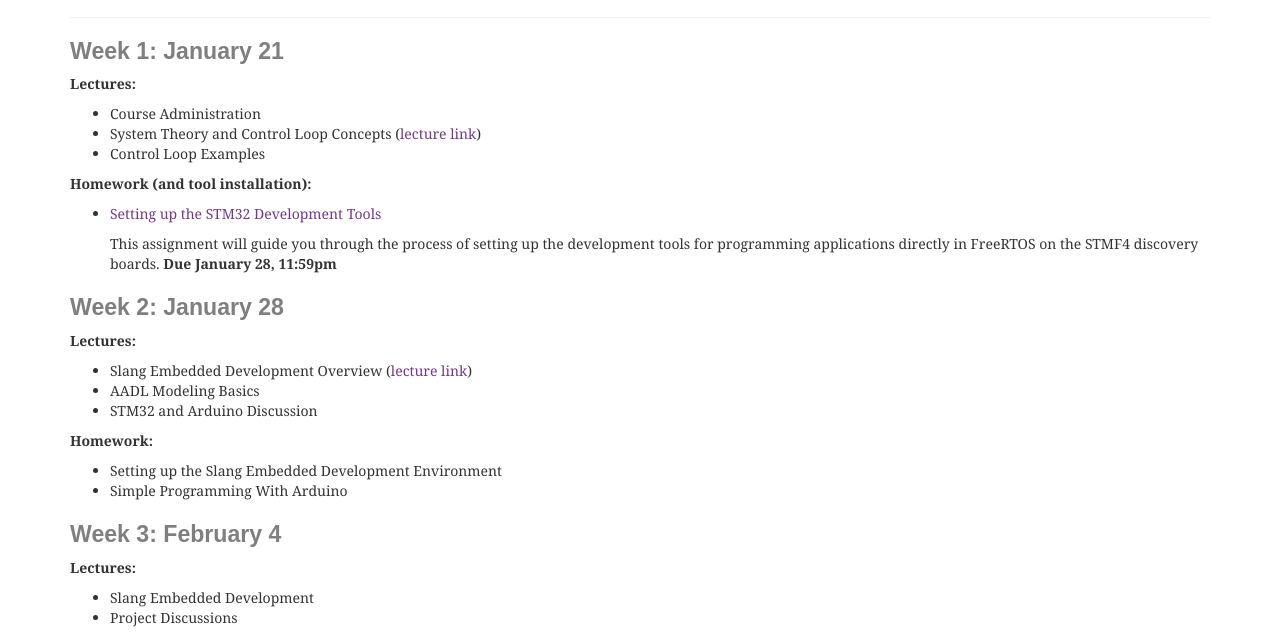
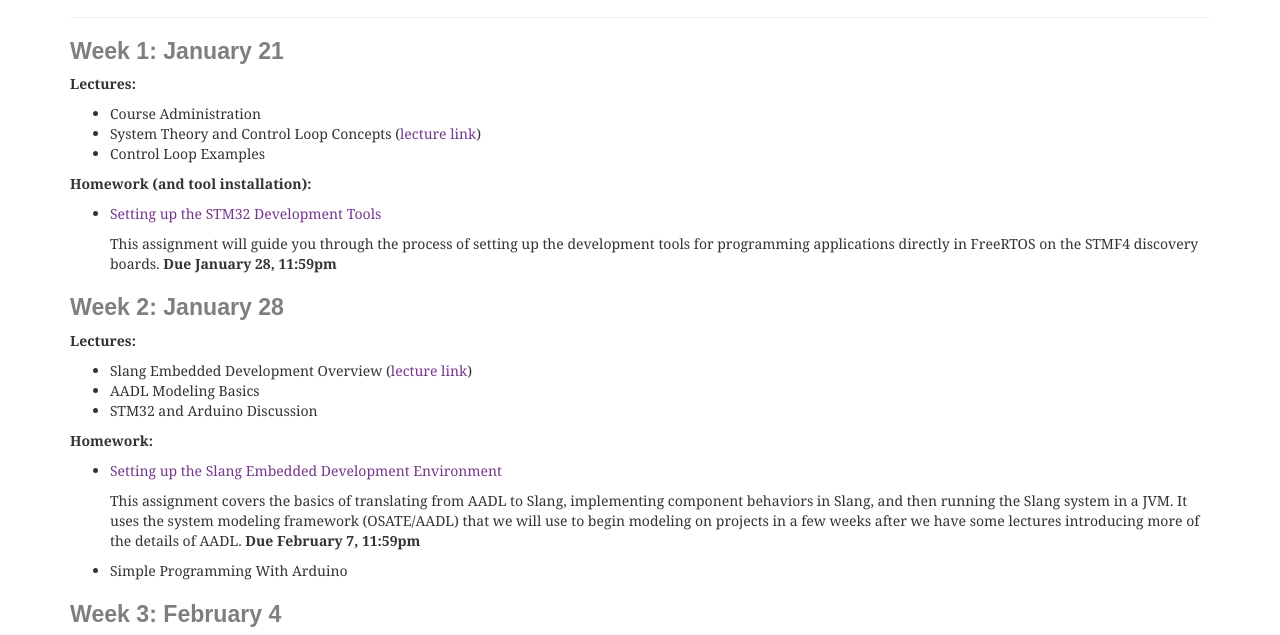
Before and after one commit to santoslab/gh-pages-890-s19, a plain HTML site: page schedule.html in a window 1280 px wide. Shown: the part 157-792 px from the top of the page. Drawn offline with Linux system fonts and the light colour scheme; a web font is replaced by a local one.

Commit message:
Updated.

```diff
--- a/schedule.html
+++ b/schedule.html
@@ -125,9 +125,17 @@ on the STMF4 discovery boards.  <strong>Due January 28, 11:59pm</strong></p>
 <li>STM32 and Arduino Discussion</li>
 </ul>
 <p><strong>Homework:</strong></p>
-<ul class="simple">
-<li>Setting up the Slang Embedded Development Environment</li>
-<li>Simple Programming With Arduino</li>
+<ul>
+<li><p class="first"><a class="reference external" href="https://k-state.instructure.com/courses/74651/assignments/804992">Setting up the Slang Embedded Development Environment</a></p>
+<p>This assignment covers the basics of translating from AADL to Slang,
+implementing component behaviors in Slang, and then running the
+Slang system in a JVM.  It uses the system modeling framework
+(OSATE/AADL) that we will use to begin modeling on projects in a few
+weeks after we have some lectures introducing more of the details of
+AADL.  <strong>Due February 7, 11:59pm</strong></p>
+</li>
+<li><p class="first">Simple Programming With Arduino</p>
+</li>
 </ul>
 </div>
 <div class="section" id="week-3-february-4">
```
Also changed, not shown: lectures.html (+1 -1 lines), _sources/lectures.txt, _sources/schedule.txt, searchindex.js.
